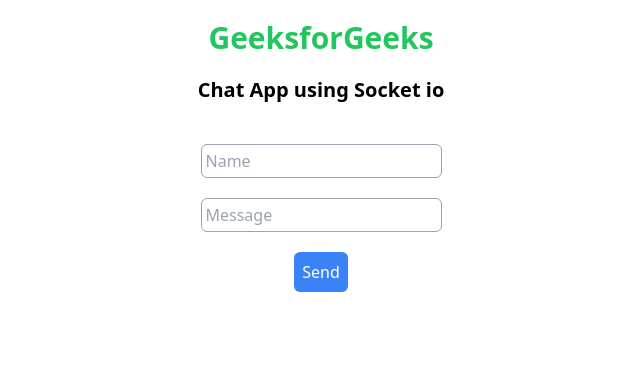
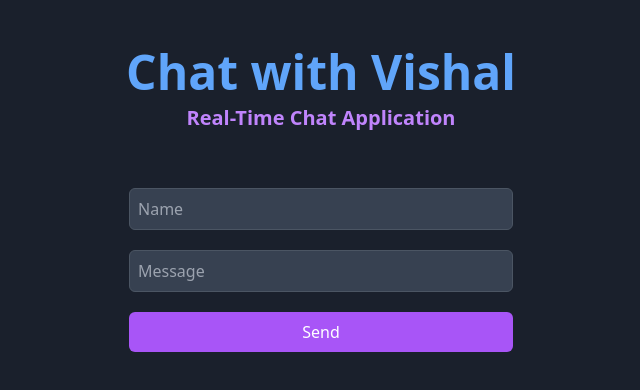
Before and after one commit to AryaAda123/chat-app, a plain HTML site: page index.html in a window 1280 px wide. Shown: the whole page, without its empty margins (319-959 px from the left). Drawn offline with nearby package versions, Linux system fonts and the light colour scheme; no server answers.

Commit message:
Update index.html

```diff
--- a/index.html
+++ b/index.html
@@ -1,42 +1,53 @@
+<!DOCTYPE html>
 <html>
 <head>
-    <title>Chat app using Socket IO and Node JS</title>
+    <title>Chat with Vishal</title>
     <script src="https://cdn.tailwindcss.com/3.4.16"></script>
+    <style>
+        body {
+            background-color: #1a202c; /* A dark gray background */
+            color: #e2e8f0; /* Light text color */
+        }
+        .message-area-container {
+            max-height: 400px; /* Optional: Sets a max height for the chat area */
+            overflow-y: auto; /* Optional: Adds a scrollbar when content overflows */
+        }
+        .chat-message {
+            background-color: #2d3748; /* A darker shade for message bubbles */
+            padding: 10px;
+            margin: 5px;
+            border-radius: 10px;
+        }
+    </style>
 </head>
 
 <body>
-    <h1 class="font-bold text-green-500
-               text-3xl text-center mt-5">
-          GeeksforGeeks
+    <div class="container mx-auto p-4">
+        <h1 class="font-extrabold text-blue-400 text-5xl text-center mt-8">
+            Chat with Vishal
         </h1>
-    <div>
-        <h2 class="font-semibold text-xl
-                   text-center mt-5"
-            id="logo">
-              Chat App using Socket io
+        <h2 class="font-semibold text-xl text-center text-purple-400 mt-2">
+            Real-Time Chat Application
         </h2>
     </div>
-    <form class="flex flex-col justify-center
-                 items-center mt-5"
-          id="form">
-        <input class="border border-gray-400
-                      rounded-md mt-5 p-1"
+
+    <form class="flex flex-col justify-center items-center mt-5" id="form">
+        <input class="border border-gray-600 bg-gray-700 text-white rounded-md mt-5 p-2 w-full max-w-sm"
             type="text"
             placeholder="Name"
             id="myname">
-        <input class="border border-gray-400
-                      rounded-md mt-5 p-1"
+        <input class="border border-gray-600 bg-gray-700 text-white rounded-md mt-5 p-2 w-full max-w-sm"
             type="text"
             placeholder="Message"
             id="message">
-        <button class="bg-blue-500 rounded-md p-2
-                       text-white mt-5">
+        <button class="bg-purple-500 hover:bg-purple-600 transition-colors duration-300 rounded-md p-2 text-white mt-5 w-full max-w-sm">
             Send
         </button>
     </form>
-    <div class="flex flex-col justify-center
-                items-center mt-5"
-         id="messageArea">
+
+    <div class="flex flex-col justify-center items-center mt-5 message-area-container">
+        <div id="messageArea" class="w-full max-w-2xl">
+        </div>
     </div>
 </body>
 <script src="/socket.io/socket.io.js"></script>
@@ -46,6 +57,7 @@
     let myname = document.getElementById('myname');
     let message = document.getElementById('message');
     let messageArea = document.getElementById("messageArea");
+
     form.addEventListener("submit", (e) => {
         e.preventDefault();
         if (message.value) {
@@ -54,17 +66,20 @@
             message.value = "";
         }
     });
+
     socket.on("send name", (username) => {
         let name = document.createElement("p");
-        name.style.backgroundColor = "grey";
+        name.style.backgroundColor = "transparent";
         name.style.width = "100%";
         name.style.textAlign = "center";
-        name.style.color = "white";
+        name.style.color = "#e2e8f0";
         name.textContent = username + ":";
         messageArea.appendChild(name);
     });
+
     socket.on("send message", (chat) => {
         let chatContent = document.createElement("p");
+        chatContent.classList.add("chat-message");
         chatContent.textContent = chat;
         messageArea.appendChild(chatContent);
     });
```
Lines whose indentation alone changed are shown as unchanged.
